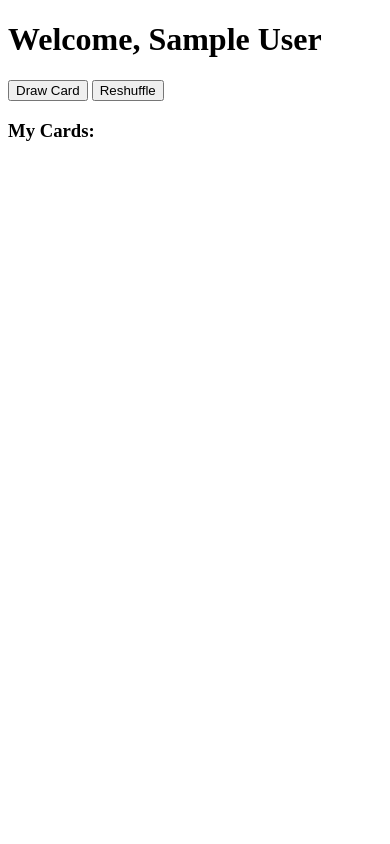
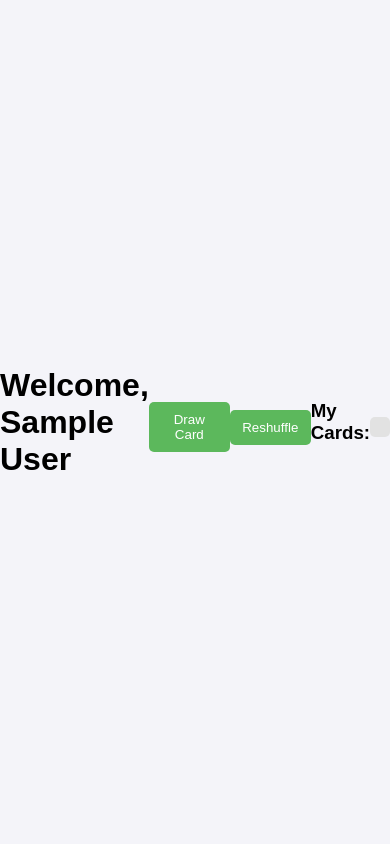
Before and after one commit to jaxattax3/CardGame, a Flask app: page /game in a window 390 px wide. Run offline with Flask 3, Linux system fonts and the light colour scheme; the visitor is signed in with stand-in values (Sample User, id 1).

Commit message:
Mobile View

```diff
--- /dev/null
+++ b/static/styles.css
@@ -0,0 +1,46 @@
+/* static/styles.css */
+body {
+    font-family: 'Arial', sans-serif;
+    margin: 0;
+    padding: 0;
+    display: flex;
+    justify-content: center;
+    align-items: center;
+    height: 100vh;
+    background-color: #f4f4f9;
+}
+
+form, .content {
+    width: 90%;
+    max-width: 400px;
+    margin: 20px;
+    padding: 20px;
+    box-shadow: 0 0 10px rgba(0,0,0,0.1);
+    background: white;
+    border-radius: 8px;
+}
+
+input[type="text"], button {
+    width: 100%;
+    padding: 10px;
+    margin-top: 10px;
+    border: 1px solid #ddd;
+    border-radius: 5px;
+}
+
+button {
+    background-color: #5cb85c;
+    color: white;
+    border: none;
+}
+
+button:hover {
+    background-color: #4cae4c;
+}
+
+#cardList {
+    background: #e2e2e2;
+    padding: 10px;
+    border-radius: 5px;
+    margin-top: 10px;
+}
--- a/templates/game.html
+++ b/templates/game.html
@@ -1,6 +1,7 @@
 <!DOCTYPE html>
 <html lang="en">
 <head>
+    <link rel="stylesheet" href="/static/styles.css">
     <meta charset="UTF-8">
     <title>Card Game</title>
 </head>
--- a/templates/index.html
+++ b/templates/index.html
@@ -1,6 +1,7 @@
 <!DOCTYPE html>
 <html lang="en">
 <head>
+    <link rel="stylesheet" href="/static/styles.css">
     <meta charset="UTF-8">
     <title>Login - Card Game</title>
 </head>
```
